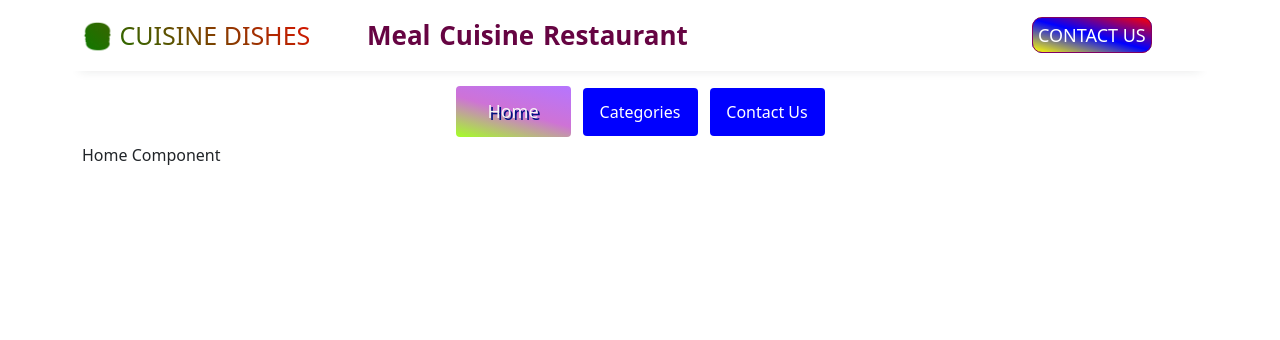
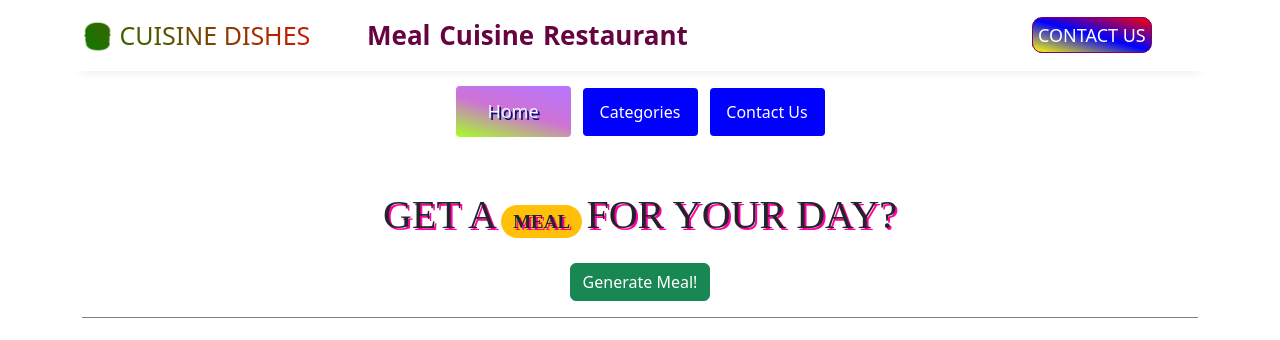
Before and after one commit to Douglas254/Phase2-Final-Project, a React (Create React App) app: page / in a window 1280 px wide. Shown: the top 340 px of the page. Built offline with nearby package versions, Linux system fonts and the light colour scheme.

Commit message:
add generate meal component

```diff
--- a/src/App.css
+++ b/src/App.css
@@ -1,3 +1,14 @@
+h1,
+h2,
+h3,
+h4,
+h5,
+h6 {
+  text-transform: uppercase;
+  font-family: serif;
+  text-shadow: 2px 2px #ff00a6;
+}
+
 .header {
   display: flex;
   justify-content: space-between;
@@ -91,6 +102,25 @@
   text-shadow: 2px 2px #001380 !important;
 }
 
+.mealBtn {
+  border-bottom: 1px solid gray;
+}
+
+.mealSpan {
+  font-size: 19px !important;
+  margin: 0px 4px !important;
+}
+
+#generateMealBtn:focus {
+  box-shadow: none;
+  border: 2px dotted #fff;
+  box-shadow: 2px 5px #888888;
+}
+
+#generateMealBtn:hover {
+  font-size: 1.03rem;
+}
+
 @media (max-width: 768px) {
   .header {
     display: grid;
--- /dev/null
+++ b/src/components/GenerateMealButton.js
@@ -0,0 +1,26 @@
+import React from "react";
+
+const GenerateMealButton = () => {
+  return (
+    <div className="mealBtn">
+      <div className="row">
+        <h1 className="text-center pt-5 pb-3">
+          Get a
+          <span className="badge rounded-pill bg-warning text-dark mealSpan">
+            Meal
+          </span>
+          for your Day?
+        </h1>
+      </div>
+      <div className="row">
+        <div className="text-center pb-3">
+          <button className="btn btn-success" id="generateMealBtn">
+            Generate Meal!
+          </button>
+        </div>
+      </div>
+    </div>
+  );
+};
+
+export default GenerateMealButton;
--- a/src/pages/Home.js
+++ b/src/pages/Home.js
@@ -1,7 +1,14 @@
 import React from "react";
 
+// components
+import GenerateMealButton from "../components/GenerateMealButton";
+
 const Home = () => {
-  return <div>Home Component</div>;
+  return (
+    <>
+      <GenerateMealButton />
+    </>
+  );
 };
 
 export default Home;
```
